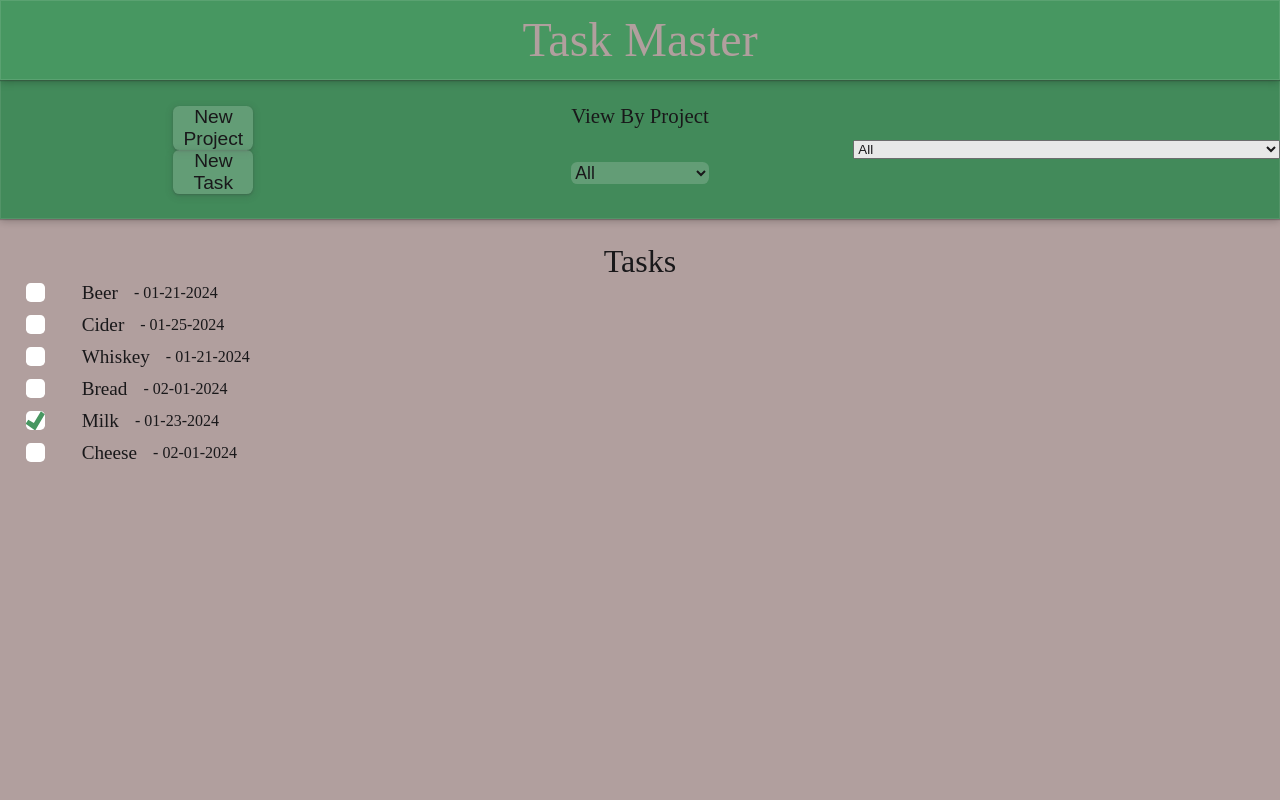
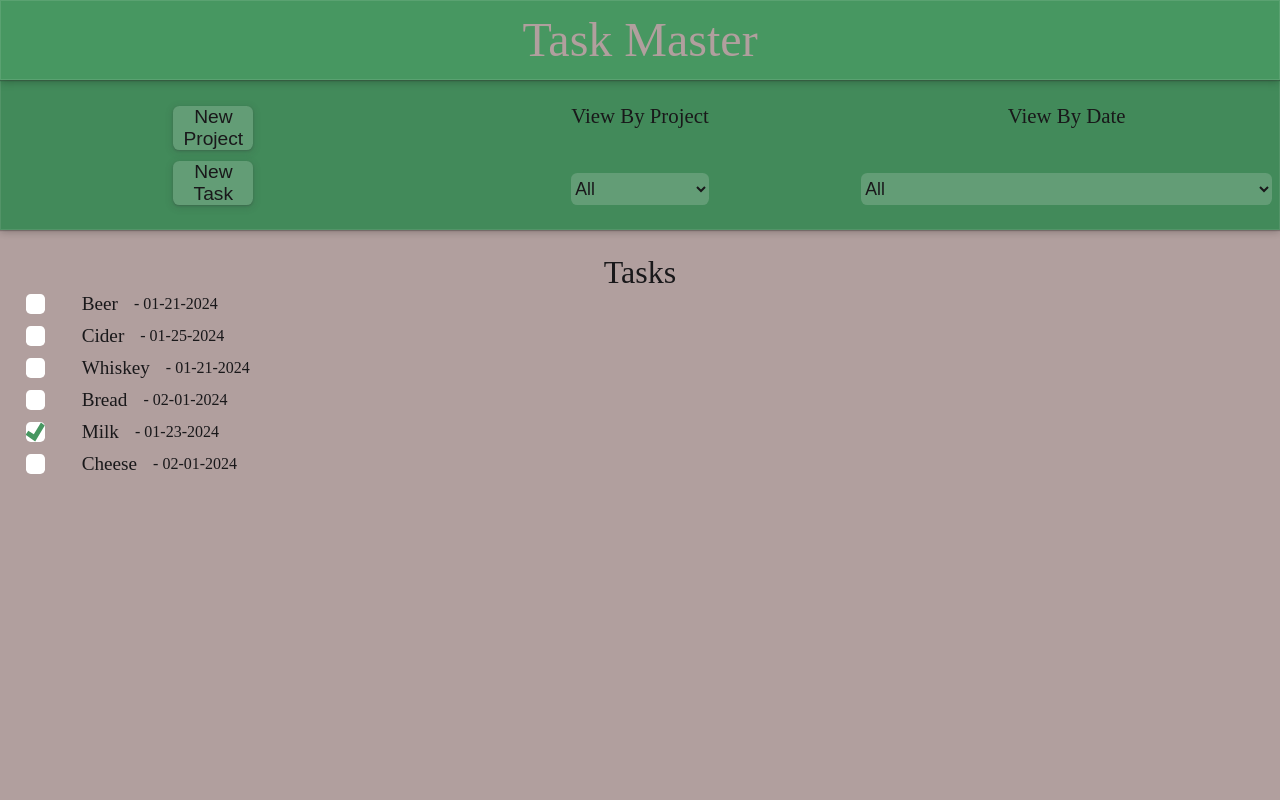
Before and after one commit to rutland-dev/to-do, a website built with webpack: page src/index.html in a window 1280 px wide. Shown: the top 800 px of the page. Built offline with nearby package versions, Linux system fonts and the light colour scheme.

Commit message:
Finish menu layout
Finished up the layout for the menu.

```diff
--- a/src/DOM.js
+++ b/src/DOM.js
@@ -218,6 +218,7 @@ function buildNewTaskButton() {
 //****************************************************************************** */
 function buildViewByDateButtons() {
     const viewByDateDiv = document.createElement('div');
+    viewByDateDiv.textContent = "View By Date";
     viewByDateDiv.setAttribute('id', 'view-by-date-div');
 
     const viewByDateSelect = document.createElement('select');
--- a/src/style.css
+++ b/src/style.css
@@ -97,34 +97,22 @@ body {
     padding: 2% 0;
 }
 
-#project-menu-div {
+#project-menu-div, #view-by-date-div {
     display: flex;
     flex-direction: column;
-    height: 100%;
     align-items: center;
     text-align: center;
+    padding: 0 .5rem;
+    justify-content: space-between;
 }
 
 #create-new-buttons-div {
     display: flex;
     flex-direction: column;
     justify-content: space-around;
+    gap: .7rem;
     align-items: center;
-}
-
-#view-by-date-div {
-    display: flex;
-    flex-direction: column;
-    justify-content: space-around;
-    text-align: center;
-}
-
-#view-by-date-buttons-div {
-    display: flex;
-    flex-direction: column;
     height: 100%;
-    justify-content: space-around;
-    align-items: center;
 }
 
 #menu-div button, #new-project-form button {
@@ -140,16 +128,17 @@ body {
 #project-menu-list-form {
     display: flex;
     flex-direction: column;
-    gap: 40%;
+    justify-content: space-between;
     height: 100%;
-    width: fit-content;
 }
 
-#project-menu-list-select {
+#project-menu-list-select, #view-by-date-select {
     background-color: rgba(255, 255, 255, .2);
     border: none;
     border-radius: .4rem;
     font-size: 1.1rem;
+    width: 100%;
+    height: 2rem;
 }
 
 select option {
```
Also changed, not shown: dist/DOM.bundle.js, dist/index.bundle.js, 2 other files.
